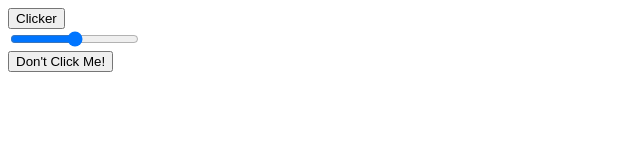
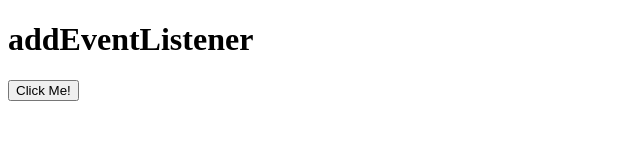
Before and after one commit to imaaduddin/JavaScript-JavaScript-Continued, a plain HTML site: page index.html in a window 1280 px wide. Shown: the whole page, without its empty margins (0-640 px from the left). Drawn offline with Linux system fonts and the light colour scheme.

Commit message:
events and addeventlistener

```diff
--- /dev/null
+++ b/addEventListener.js
@@ -0,0 +1,15 @@
+// Not great way
+const btn = document.querySelector('.button');
+
+// btn.onclick = () => {
+//     console.log("you clicked me bruh");
+// }
+
+// Better way using addEventListener
+btn.addEventListener('click', () => {
+    console.log('click 1');
+});
+
+btn.addEventListener('click', () => {
+    alert('click 2');
+});
--- a/events.js
+++ b/events.js
@@ -8,3 +8,7 @@ const clicker = document.getElementById('#click');
 clicker.onclick = () => {
     console.log('You clicked me bruh!');
 };
+
+clicker.ondblclick = () => {
+    console.log('tap tap');
+}
--- a/index.html
+++ b/index.html
@@ -7,11 +7,8 @@
     <title>Document</title>
 </head>
 <body>
-    <button id="click">Clicker</button>
-    <form action="">
-        <input onclick="console.log('Bruh let goo!!!')" type="range" min="10" max="50">
-    </form>
-    <button onclick="alert('You clicked me bruh!')">Don't Click Me!</button>
-    <script src="events.js"></script>
+    <h1>addEventListener</h1>
+    <button class="button">Click Me!</button>
+    <script src="addEventListener.js"></script>
 </body>
 </html>
```
